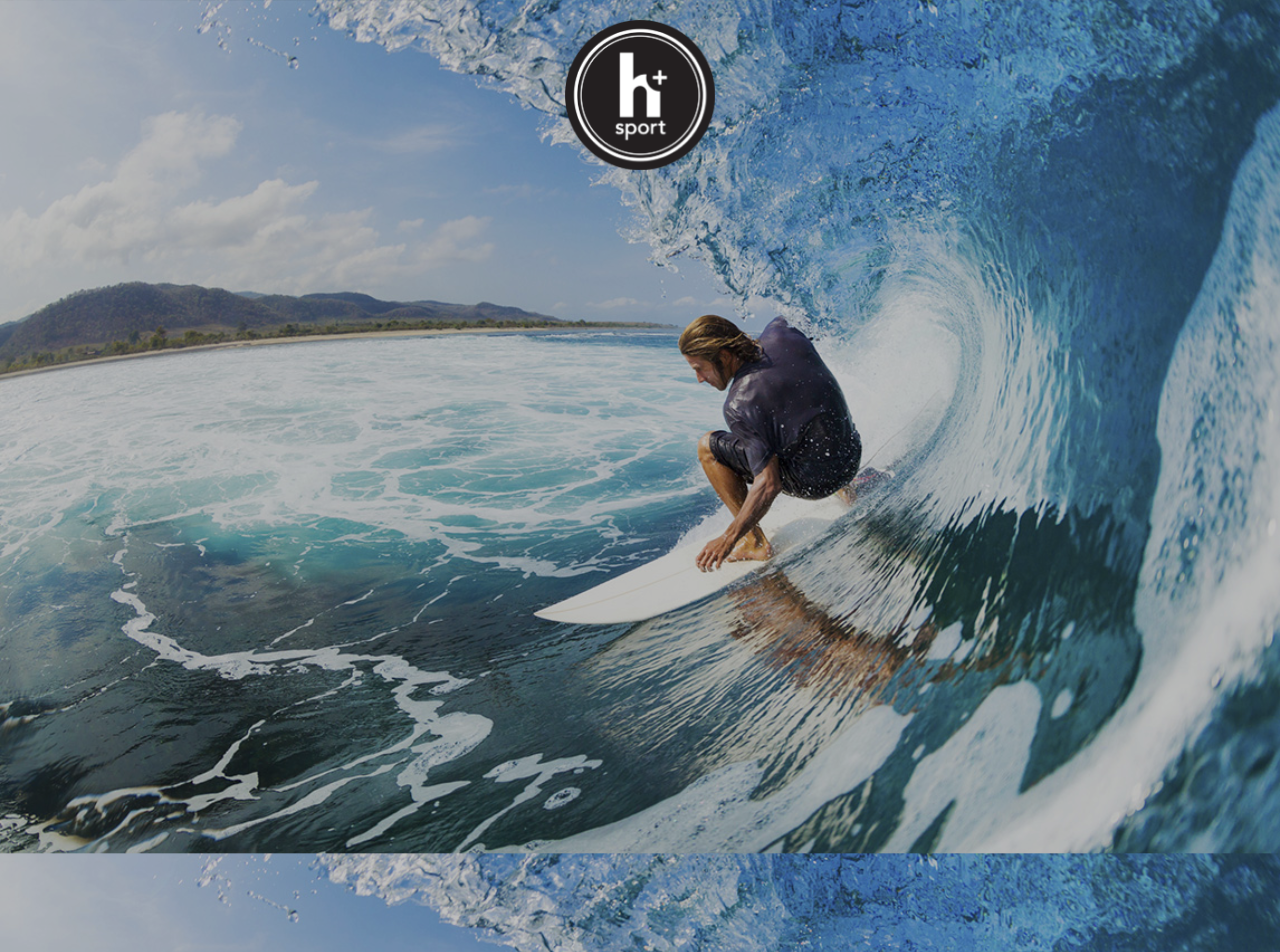
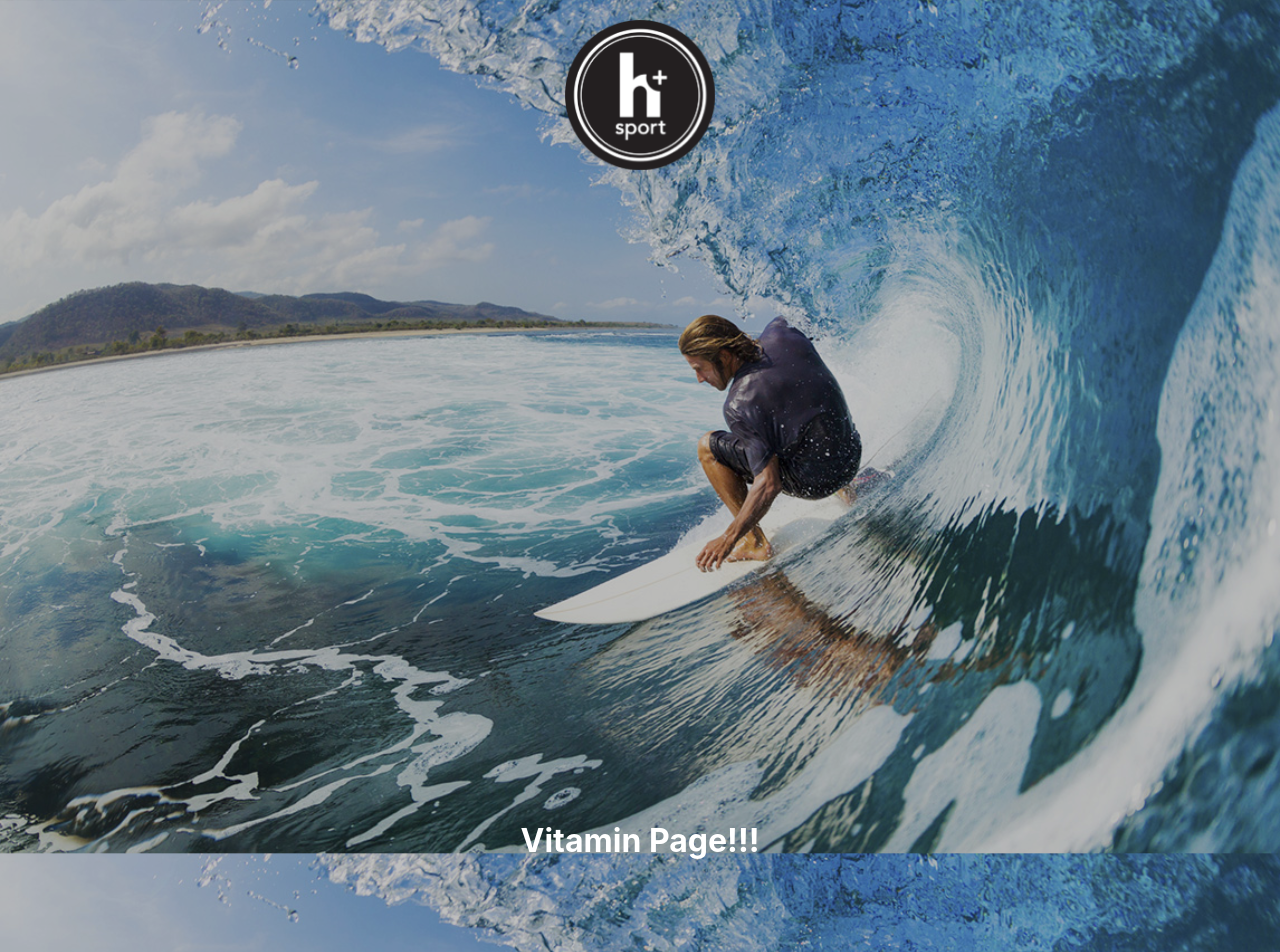
Before and after one commit to evaleriog/react-essentials-practice, a React (Create React App) app in the folder vitaminstore/: page /vitamin in a window 1280 px wide. Shown: the top 952 px of the page. Built offline with nearby package versions, Linux system fonts and the light colour scheme.

Commit message:
Adding Routing environment

```diff
--- a/vitaminstore/package.json
+++ b/vitaminstore/package.json
@@ -8,8 +8,9 @@
     "@testing-library/user-event": "^7.2.1",
     "react": "^16.13.0",
     "react-dom": "^16.13.0",
-    "react-scripts": "3.4.0",
-    "react-lazyload": "^2.3.0"
+    "react-lazyload": "^2.3.0",
+    "react-router-dom": "^5.1.2",
+    "react-scripts": "3.4.0"
   },
   "scripts": {
     "start": "react-scripts start",
--- a/vitaminstore/src/App.js
+++ b/vitaminstore/src/App.js
@@ -1,9 +1,12 @@
 import React, {Component} from 'react';
+import { BrowserRouter as Router, Route, Switch } from 'react-router-dom';
 import logo from './logo.png';
 import './App.css';
 import Card from './components/Card';
 import Loading from './components/Loading';
 import Navigation from "./components/Navigation";
+import Vitamin from './components/Vitamin';
+
 class App extends Component{
     constructor(props){
         super(props);
@@ -95,6 +98,7 @@ class App extends Component{
 
   render(){
     return(
+        <Router>
             <div className="App">
                 <header className="App-header">
                     <img src={logo}
@@ -111,7 +115,10 @@ class App extends Component{
                     </h1>
                     <Navigation closeNav={this.closeNav} />
                 </header>
-
+                <Switch>
+                    <Route exact path="/" />
+                    <Route exact path="/vitamin" component={Vitamin} />
+                </Switch>
                 {
                     this.state.loading ? <Loading /> :
                         <div className="Grid animated bounceInUp">
@@ -130,6 +137,8 @@ class App extends Component{
                 }
 
             </div>
+        </Router>
+
     )
   }
 }
--- a/vitaminstore/src/components/Navigation.js
+++ b/vitaminstore/src/components/Navigation.js
@@ -1,11 +1,13 @@
 import React from 'react';
+import { Link } from 'react-router-dom';
 import './Navigation.css';
 
 const Navigation = (props) => (
     <div id="myNav" className="overlay">
         <a className="closebtn" onClick={() => props.closeNav()}>&times;</a>
         <div className="overlay-content">
-            <a href="">Vitamin Juice</a>
+            <Link to="/" onClick={() => props.closeNav()}>Home</Link>
+            <Link to="/vitamin" onClick={() => props.closeNav()}>Vitamin Juice</Link>
             <a href="">Clothing</a>
             <a href="">Supplements</a>
             <a href="">Contact</a>
--- /dev/null
+++ b/vitaminstore/src/components/Vitamin.js
@@ -0,0 +1,7 @@
+import React from 'react';
+
+const Vitamin = (props) => {
+    return <h1>Vitamin Page!!!</h1>
+};
+
+export default Vitamin;
```
Also changed, not shown: 1 other file (tests, documents, lock files or other folders). Lines whose indentation alone changed are shown as unchanged.
